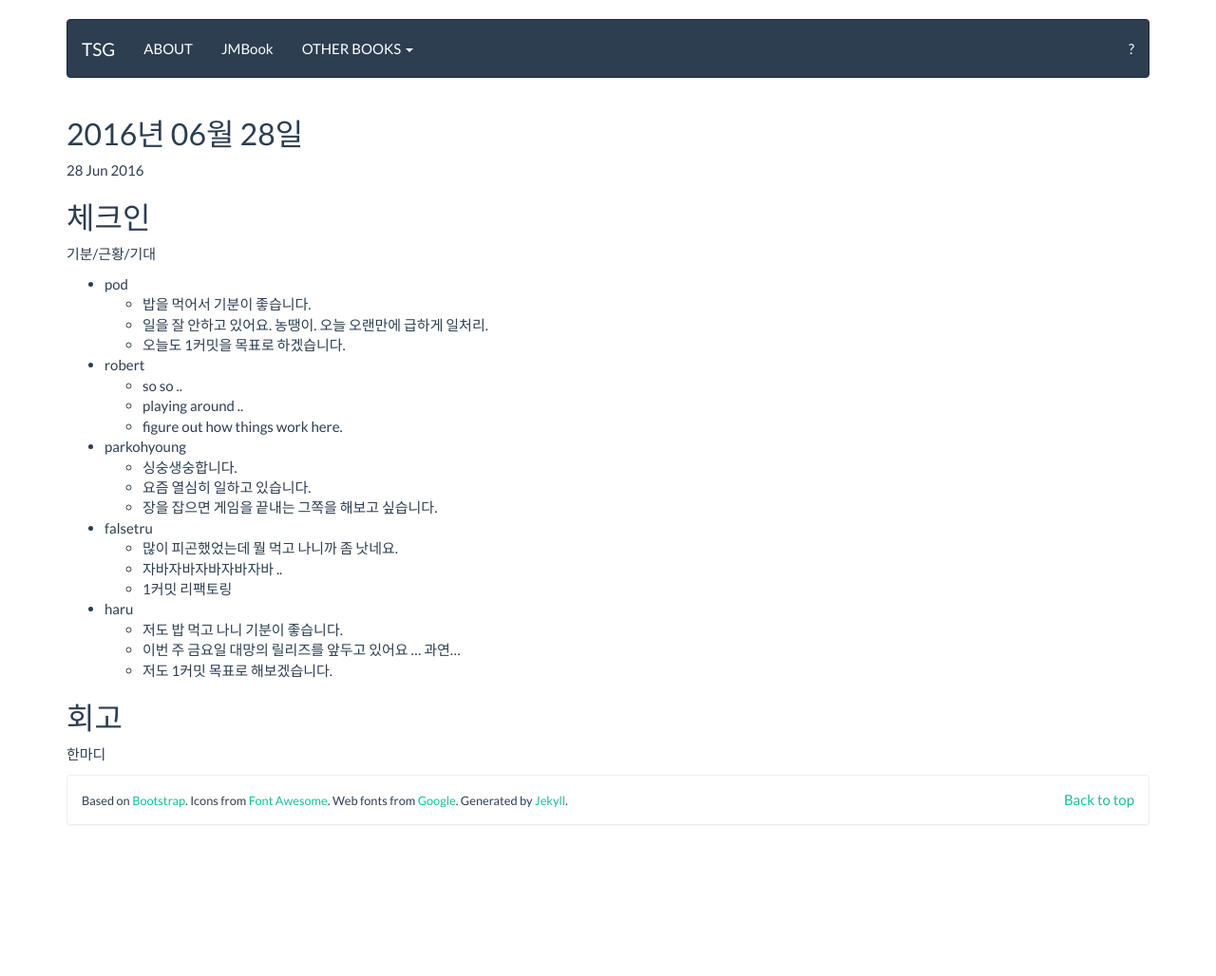
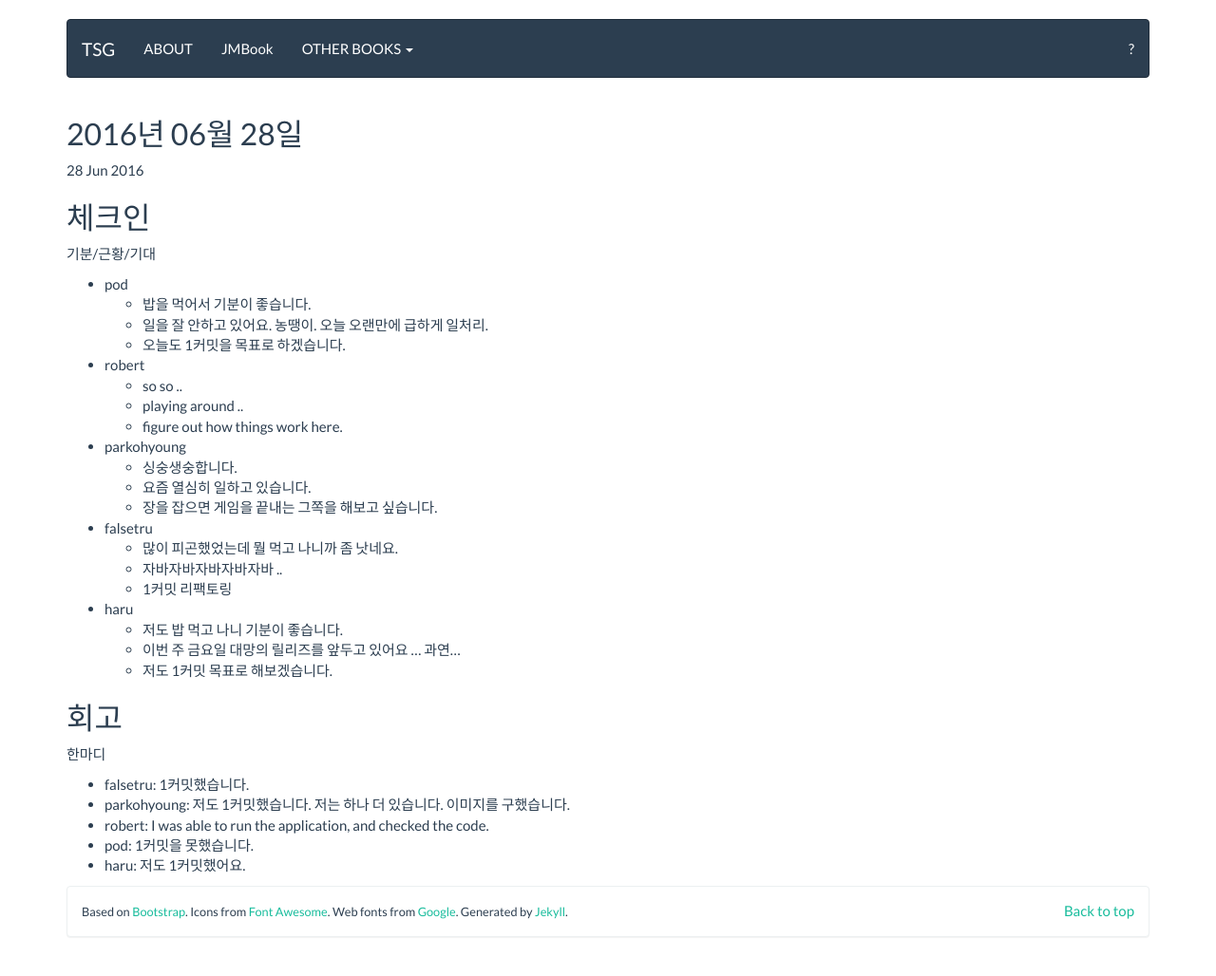
Before and after one commit to tuestudy/tuestudy.github.io, a Jekyll site: the page built from _posts/2016-06-28-meeting.markdown, in a window 1280 px wide. Shown: the whole page at 95% size. Built offline with Jekyll 4.4.1, drawn with Linux system fonts in a browser that asks for light colours; before the commit the page ends 910 px from its top, so only the background shows below that.

Commit message:
2016년 6월 28일 회고

```diff
--- a/_posts/2016-06-28-meeting.markdown
+++ b/_posts/2016-06-28-meeting.markdown
@@ -39,3 +39,9 @@
 ## 회고
 
 한마디
+
+* falsetru: 1커밋했습니다.
+* parkohyoung: 저도 1커밋했습니다. 저는 하나 더 있습니다. 이미지를 구했습니다.
+* robert: I was able to run the application, and checked the code.
+* pod: 1커밋을 못했습니다.
+* haru: 저도 1커밋했어요.
```
